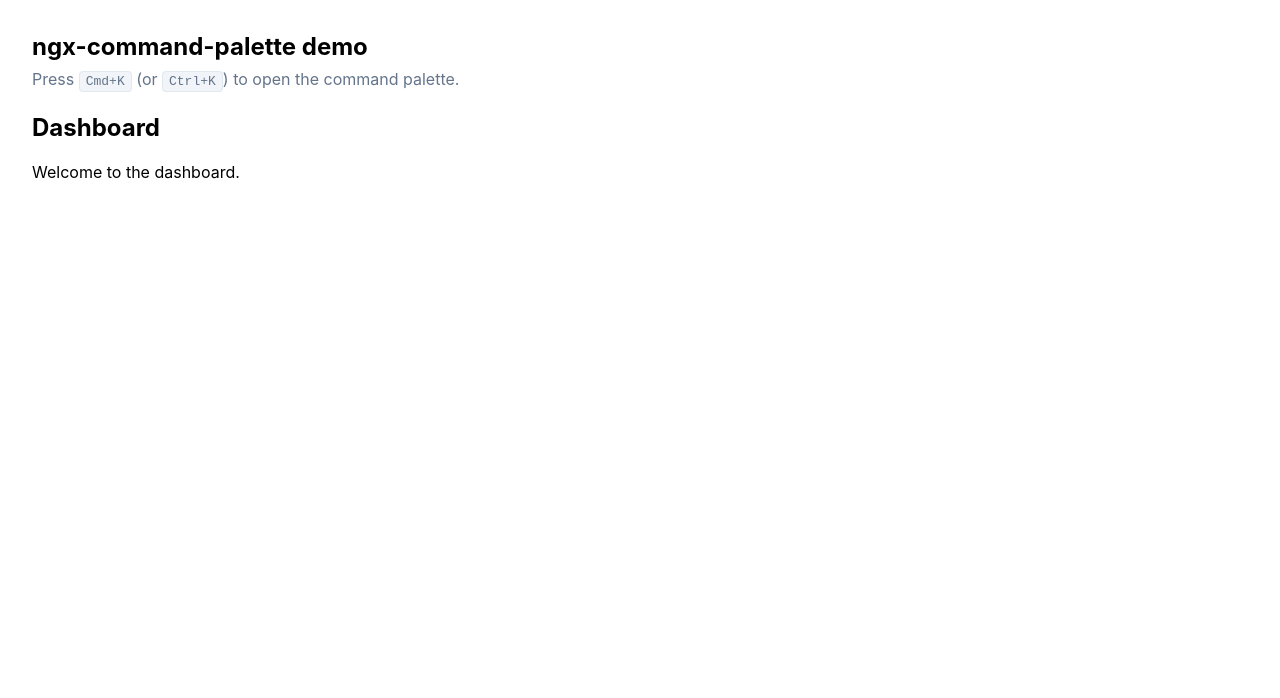
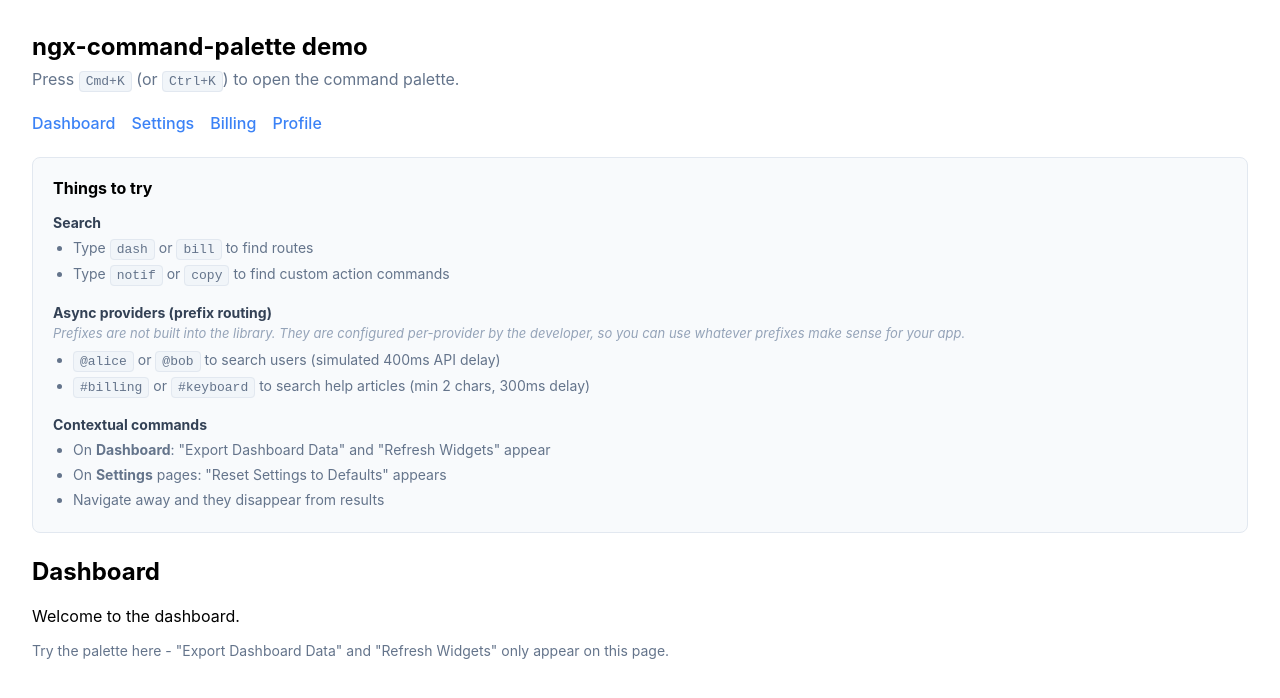
Before and after one commit to theryansmee/ngx-command-palette, an Angular app: page /dashboard in a window 1280 px wide. Shown: the top 698 px of the page. Built offline with nearby package versions, Linux system fonts and the light colour scheme.

Commit message:
Demo page now has examples, clarifies prefixes are custom developer config

```diff
--- a/projects/demo/src/app/app.component.html
+++ b/projects/demo/src/app/app.component.html
@@ -3,6 +3,46 @@
 	<h1>ngx-command-palette demo</h1>
 	<p>Press <kbd>Cmd+K</kbd> (or <kbd>Ctrl+K</kbd>) to open the command palette.</p>
 </nav>
+<nav class="page-nav">
+	<a routerLink="/dashboard">Dashboard</a>
+	<a routerLink="/settings">Settings</a>
+	<a routerLink="/settings/billing">Billing</a>
+	<a routerLink="/profile">Profile</a>
+</nav>
+
+<section class="examples">
+	<h3>Things to try</h3>
+
+	<div class="example-group">
+		<h4>Search</h4>
+		<ul>
+			<li>Type <kbd>dash</kbd> or <kbd>bill</kbd> to find routes</li>
+			<li>Type <kbd>notif</kbd> or <kbd>copy</kbd> to find custom action commands</li>
+		</ul>
+	</div>
+
+	<div class="example-group">
+		<h4>Async providers (prefix routing)</h4>
+		<p class="note">
+			Prefixes are not built into the library. They are configured per-provider by the developer,
+			so you can use whatever prefixes make sense for your app.
+		</p>
+		<ul>
+			<li><kbd>@alice</kbd> or <kbd>@bob</kbd> to search users (simulated 400ms API delay)</li>
+			<li><kbd>#billing</kbd> or <kbd>#keyboard</kbd> to search help articles (min 2 chars, 300ms delay)</li>
+		</ul>
+	</div>
+
+	<div class="example-group">
+		<h4>Contextual commands</h4>
+		<ul>
+			<li>On <strong>Dashboard</strong>: "Export Dashboard Data" and "Refresh Widgets" appear</li>
+			<li>On <strong>Settings</strong> pages: "Reset Settings to Defaults" appears</li>
+			<li>Navigate away and they disappear from results</li>
+		</ul>
+	</div>
+</section>
+
 <main>
 	<router-outlet />
 </main>
--- a/projects/demo/src/app/app.component.scss
+++ b/projects/demo/src/app/app.component.scss
@@ -25,3 +25,60 @@ kbd {
 	border: 1px solid #e2e8f0;
 	border-radius: 4px;
 }
+
+.page-nav {
+	display: flex;
+	gap: 16px;
+
+	a {
+		color: #3b82f6;
+		text-decoration: none;
+		font-weight: 500;
+
+		&:hover {
+			text-decoration: underline;
+		}
+	}
+}
+
+.examples {
+	margin: 24px 0;
+	padding: 20px;
+	background: #f8fafc;
+	border: 1px solid #e2e8f0;
+	border-radius: 8px;
+
+	h3 {
+		margin: 0 0 16px;
+		font-size: 16px;
+	}
+}
+
+.example-group {
+	margin-bottom: 16px;
+
+	&:last-child {
+		margin-bottom: 0;
+	}
+
+	h4 {
+		margin: 0 0 4px;
+		font-size: 14px;
+		color: #334155;
+	}
+
+	ul {
+		margin: 0;
+		padding-left: 20px;
+		color: #64748b;
+		font-size: 14px;
+		line-height: 1.8;
+	}
+
+	.note {
+		font-size: 13px;
+		color: #94a3b8;
+		font-style: italic;
+		margin: 2px 0 6px;
+	}
+}
--- a/projects/demo/src/app/app.ts
+++ b/projects/demo/src/app/app.ts
@@ -1,15 +1,102 @@
-import { Component } from '@angular/core';
-import { RouterOutlet } from '@angular/router';
-import { CmdPaletteComponent } from 'ngx-command-palette';
+import { Component, DestroyRef, inject } from '@angular/core';
+import { RouterLink, RouterOutlet } from '@angular/router';
+import { delay, Observable, of } from 'rxjs';
+import { CmdPaletteComponent, Command, CommandPaletteService } from 'ngx-command-palette';
+
+const FAKE_USERS: Command[] = [
+	{ id: 'user-alice', label: 'Alice Johnson', category: 'Users', action: () => alert('Navigating to Alice Johnson') },
+	{ id: 'user-bob', label: 'Bob Smith', category: 'Users', action: () => alert('Navigating to Bob Smith') },
+	{ id: 'user-carol', label: 'Carol Williams', category: 'Users', action: () => alert('Navigating to Carol Williams') },
+	{ id: 'user-dave', label: 'Dave Brown', category: 'Users', action: () => alert('Navigating to Dave Brown') },
+	{ id: 'user-eve', label: 'Eve Davis', category: 'Users', action: () => alert('Navigating to Eve Davis') },
+];
+
+const FAKE_HELP_ARTICLES: Command[] = [
+	{ id: 'help-getting-started', label: 'Getting Started Guide', category: 'Help', action: () => alert('Opening: Getting Started Guide') },
+	{ id: 'help-keyboard-shortcuts', label: 'Keyboard Shortcuts Reference', category: 'Help', action: () => alert('Opening: Keyboard Shortcuts') },
+	{ id: 'help-billing-faq', label: 'Billing FAQ', category: 'Help', action: () => alert('Opening: Billing FAQ') },
+	{ id: 'help-api-docs', label: 'API Documentation', category: 'Help', action: () => alert('Opening: API Documentation') },
+	{ id: 'help-troubleshooting', label: 'Troubleshooting Common Issues', category: 'Help', action: () => alert('Opening: Troubleshooting') },
+];
 
 @Component({
 	selector: 'app-root',
 	standalone: true,
 	imports: [
 		RouterOutlet,
+		RouterLink,
 		CmdPaletteComponent,
 	],
 	templateUrl: './app.component.html',
 	styleUrl: './app.component.scss',
 })
-export class AppComponent {}
+export class AppComponent {
+	readonly #palette: CommandPaletteService = inject(CommandPaletteService);
+
+	readonly #destroyRef: DestroyRef = inject(DestroyRef);
+
+	constructor() {
+		this.#registerGlobalCommands();
+		this.#registerAsyncProviders();
+	}
+
+	#registerGlobalCommands(): void {
+		this.#palette.register([
+			{
+				id: 'show-notification',
+				label: 'Show Notification',
+				category: 'Actions',
+				keywords: [
+					'alert',
+					'message',
+					'toast',
+				],
+				priority: 2,
+				action: () => alert('This is a custom action triggered from the command palette!'),
+			},
+			{
+				id: 'copy-url',
+				label: 'Copy Current URL',
+				category: 'Actions',
+				keywords: [
+					'clipboard',
+					'link',
+					'share',
+				],
+				action: () => navigator.clipboard.writeText(window.location.href),
+			},
+		], this.#destroyRef);
+	}
+
+	#registerAsyncProviders(): void {
+		this.#palette.registerProvider({
+			id: 'user-search',
+			category: 'Users',
+			prefix: '@',
+			debounce: 300,
+			minQueryLength: 1,
+			search: (query: string): Observable<Command[]> => {
+				const lowerQuery: string = query.toLowerCase();
+				const matched: Command[] = FAKE_USERS.filter(
+					(user: Command) => user.label.toLowerCase().includes(lowerQuery),
+				);
+				return of(matched).pipe(delay(400));
+			},
+		}, this.#destroyRef);
+
+		this.#palette.registerProvider({
+			id: 'help-search',
+			category: 'Help',
+			prefix: '#',
+			debounce: 200,
+			minQueryLength: 2,
+			search: (query: string): Observable<Command[]> => {
+				const lowerQuery: string = query.toLowerCase();
+				const matched: Command[] = FAKE_HELP_ARTICLES.filter(
+					(article: Command) => article.label.toLowerCase().includes(lowerQuery),
+				);
+				return of(matched).pipe(delay(300));
+			},
+		}, this.#destroyRef);
+	}
+}
--- a/projects/demo/src/app/pages/dashboard.component.ts
+++ b/projects/demo/src/app/pages/dashboard.component.ts
@@ -1,8 +1,46 @@
-import { Component } from '@angular/core';
+import { Component, DestroyRef, inject } from '@angular/core';
+import { CommandPaletteService } from 'ngx-command-palette';
 
 @Component({
 	selector: 'app-dashboard',
 	standalone: true,
-	template: `<h2>Dashboard</h2><p>Welcome to the dashboard.</p>`,
+	template: `
+		<h2>Dashboard</h2>
+		<p>Welcome to the dashboard.</p>
+		<p class="hint">Try the palette here - "Export Dashboard Data" and "Refresh Widgets" only appear on this page.</p>
+	`,
+	styles: `.hint { color: #64748b; font-size: 14px; margin-top: 12px; }`,
 })
-export class DashboardComponent {}
+export class DashboardComponent {
+	readonly #palette: CommandPaletteService = inject(CommandPaletteService);
+
+	readonly #destroyRef: DestroyRef = inject(DestroyRef);
+
+	constructor() {
+		this.#palette.register([
+			{
+				id: 'export-dashboard',
+				label: 'Export Dashboard Data',
+				category: 'Dashboard',
+				keywords: [
+					'csv',
+					'download',
+					'report',
+				],
+				context: { routes: ['/dashboard'] },
+				action: () => alert('Exporting dashboard data...'),
+			},
+			{
+				id: 'refresh-widgets',
+				label: 'Refresh Widgets',
+				category: 'Dashboard',
+				keywords: [
+					'reload',
+					'update',
+				],
+				context: { routes: ['/dashboard'] },
+				action: () => alert('Refreshing dashboard widgets...'),
+			},
+		], this.#destroyRef);
+	}
+}
--- a/projects/demo/src/app/pages/settings.component.ts
+++ b/projects/demo/src/app/pages/settings.component.ts
@@ -1,8 +1,35 @@
-import { Component } from '@angular/core';
+import { Component, DestroyRef, inject } from '@angular/core';
+import { CommandPaletteService } from 'ngx-command-palette';
 
 @Component({
 	selector: 'app-settings',
 	standalone: true,
-	template: `<h2>Settings</h2><p>Application settings page.</p>`,
+	template: `
+		<h2>Settings</h2>
+		<p>Application settings page.</p>
+		<p class="hint">Try the palette here - "Reset Settings to Defaults" only appears on settings pages.</p>
+	`,
+	styles: `.hint { color: #64748b; font-size: 14px; margin-top: 12px; }`,
 })
-export class SettingsComponent {}
+export class SettingsComponent {
+	readonly #palette: CommandPaletteService = inject(CommandPaletteService);
+
+	readonly #destroyRef: DestroyRef = inject(DestroyRef);
+
+	constructor() {
+		this.#palette.register([
+			{
+				id: 'reset-settings',
+				label: 'Reset Settings to Defaults',
+				category: 'Settings',
+				keywords: [
+					'restore',
+					'factory',
+					'clear',
+				],
+				context: { routes: ['/settings/**'] },
+				action: () => alert('Settings have been reset to defaults.'),
+			},
+		], this.#destroyRef);
+	}
+}
--- a/projects/ngx-command-palette/src/lib/services/command-palette.service.ts
+++ b/projects/ngx-command-palette/src/lib/services/command-palette.service.ts
@@ -1,4 +1,4 @@
-import { Injectable, inject, signal, computed, effect, DestroyRef, Signal, WritableSignal } from '@angular/core';
+import { Injectable, inject, signal, computed, effect, untracked, DestroyRef, Signal, WritableSignal } from '@angular/core';
 import { Command, ScoredCommand, SearchProvider } from '../models/command';
 import { CommandRegistry } from './command-registry';
 import { SearchEngine } from './search-engine';
@@ -107,7 +107,7 @@ export class CommandPaletteService {
 	#dispatchAsyncSearchOnQueryChange(): void {
 		effect(() => {
 			const query: string = this.#query();
-			this.#asyncSearch.search(query);
+			untracked(() => this.#asyncSearch.search(query));
 		});
 	}
 }
```
